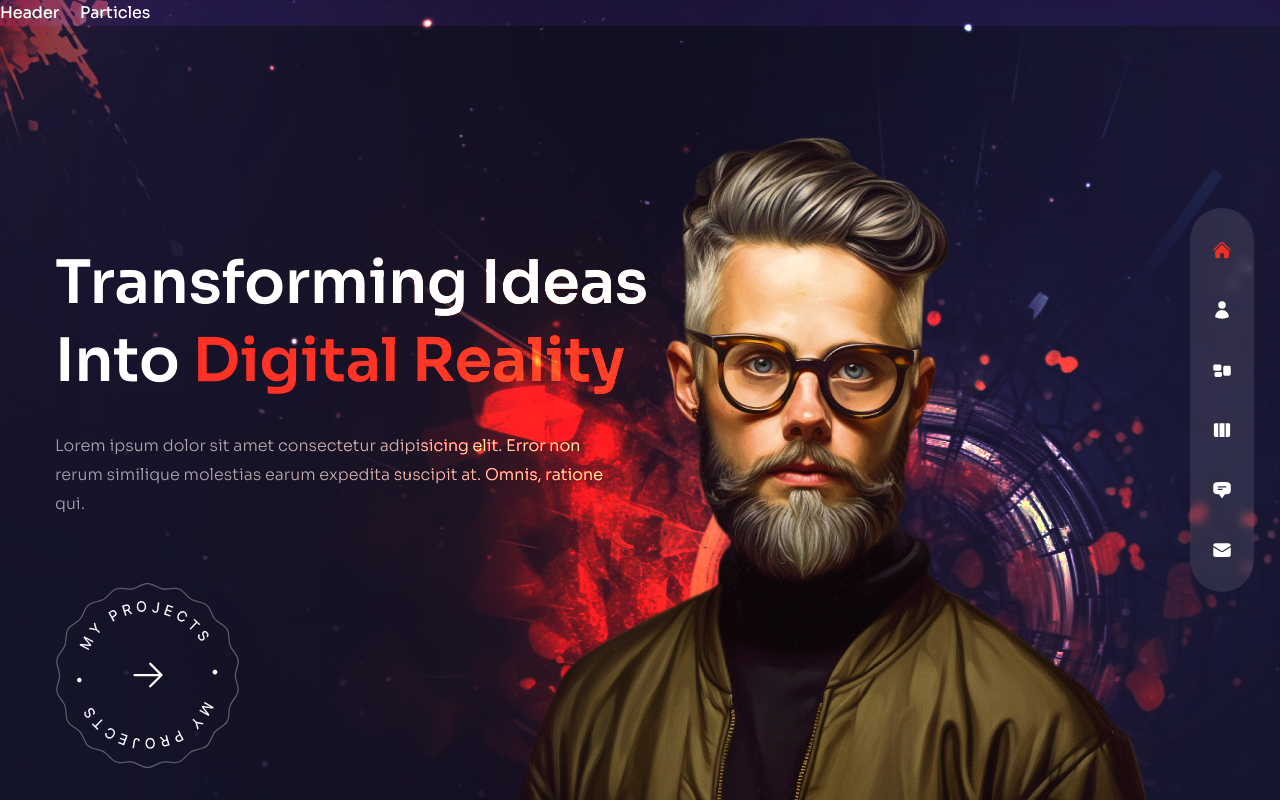
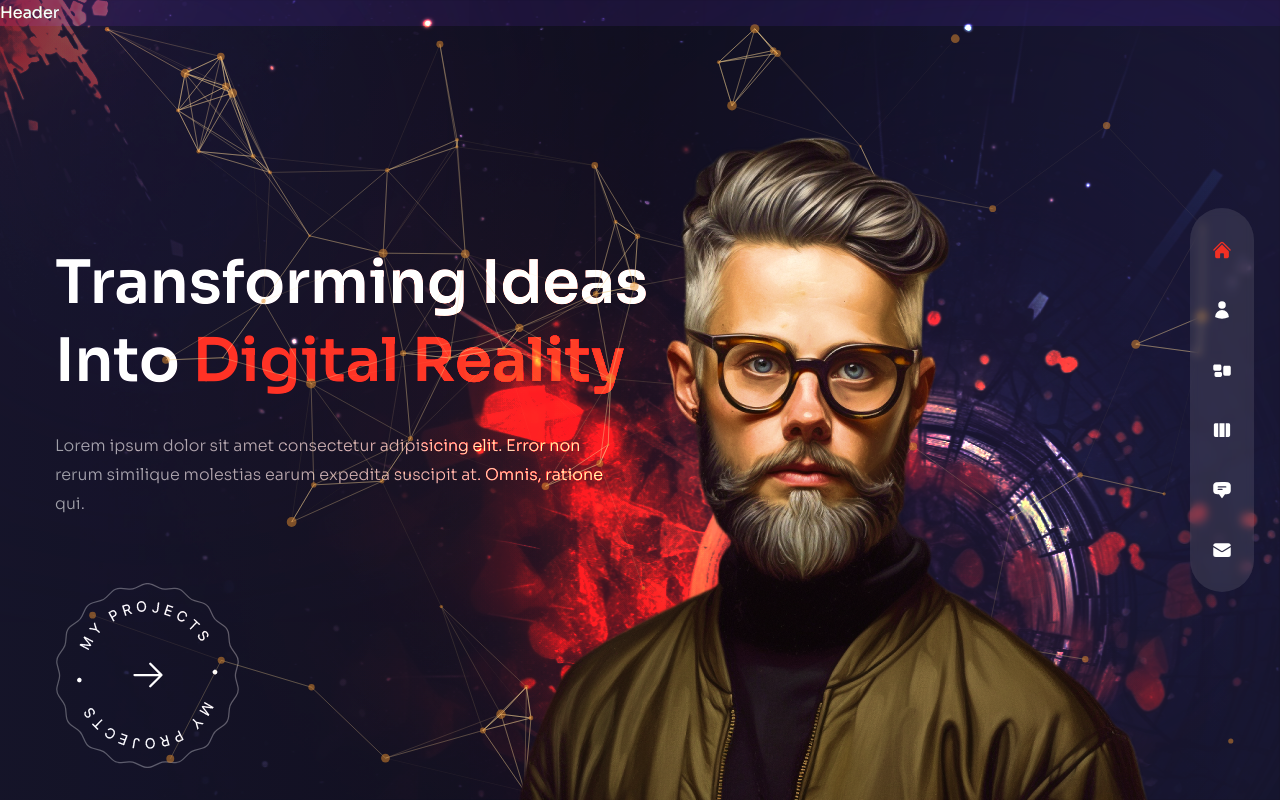
Before and after one commit to tltelf/portfolio-2, a Next.js app: page / in a window 1280 px wide. Built offline with nearby package versions, Linux system fonts and the light colour scheme.

Commit message:
add: Particle Container

```diff
--- a/components/ParticlesContainer.js
+++ b/components/ParticlesContainer.js
@@ -1,5 +1,91 @@
+import { Particles } from 'react-tsparticles'
+import { loadFull } from 'tsparticles'
+import React, { useCallback } from 'react'
+
 const ParticlesContainer = () => {
-  return <div>Particles Container</div>;
+  const particlesInit = useCallback(async (engine) => {
+    await loadFull(engine)
+  }, []);
+
+  const particlesLoaded = useCallback(async () => {}, []);
+
+  return (
+      <Particles className='w-full h-full absolute translate-z-0' id='tsparticles' init={particlesInit} loaded={particlesLoaded}
+        options={{
+          fullScreen: {enable: false},
+          background: {
+            color: {
+              value: ''
+            },
+          },
+          fps_limit: 120,
+          interactivity: {
+            events: {
+              onClick: {
+                enable: false,
+                mode: 'push',
+              },
+              onHover: {
+                enable: true,
+                mode: 'repulse',
+              },
+              resize: true,
+            },
+            modes: {
+              push: {
+                quantity: 90
+              },
+              repulse: {
+                distance: 200,
+                duration: 0.4,
+              }
+            }
+          },
+          particles: {
+            color: {
+              value: '#e68e2e',
+            },
+            links: {
+              color: '#f5d393',
+              distance: 150,
+              enable: true,
+              opacity: 0.5,
+              width: 1
+            },
+            collisions: {
+              enable: true,
+            },
+            move: {
+              direction: 'none',
+              enable: true,
+              outModes: {
+                default: 'bounce'
+              },
+              random: false,
+              speed: 1,
+              straight: false
+            },
+            number: {
+              density: {
+                enable: true,
+                area: 800
+              },
+              value: 80
+            },
+            opacity: {
+              value: 0.5,
+            },
+            shape: {
+              type: 'circle'
+            },
+            size: {
+              value: { min: 1, max: 5 },
+            },
+          },
+          detectRetina: true,
+        }}
+      />
+    )
 };
 
 export default ParticlesContainer;
--- a/components/Transition.js
+++ b/components/Transition.js
@@ -3,14 +3,17 @@
 const transitionVariants = {
   initial: {
     x: '100%',
+    zIndex: '-1',
     opacity: 1,
   },
   animate: {
     x: '100%',
+    zIndex: '-1',
     opacity: 0,
   },
   exit: {
     x: '100%',
+    zIndex: '1',
     opacity: 1,
   }
 }
--- a/pages/index.jsx
+++ b/pages/index.jsx
@@ -25,7 +25,7 @@
     </div>
     <div className='w-[1200px] h-full absolute right-0 bottom-0'>
       <div className='bg-none xl:bg-explosion xl:bg-cover xl:bg-right xl:bg-no-repeat w-full h-full absolute mix-blend-color-dodge translate-z-0'></div>
-      <div>Particles</div>
+      <ParticlesContainer />
       <motion.div variants={fadeIn('up', 0.5)} initial='hidden' animate='show' exit='hidden' transition={{duration: 1, ease: 'easeInOut'}} className='w-full h-full max-w-[737px] max-h-[678px] absolute -bottom-32 lg:bottom-0 lg:right-[8%]'>
         <Avatar />
       </motion.div>
```
